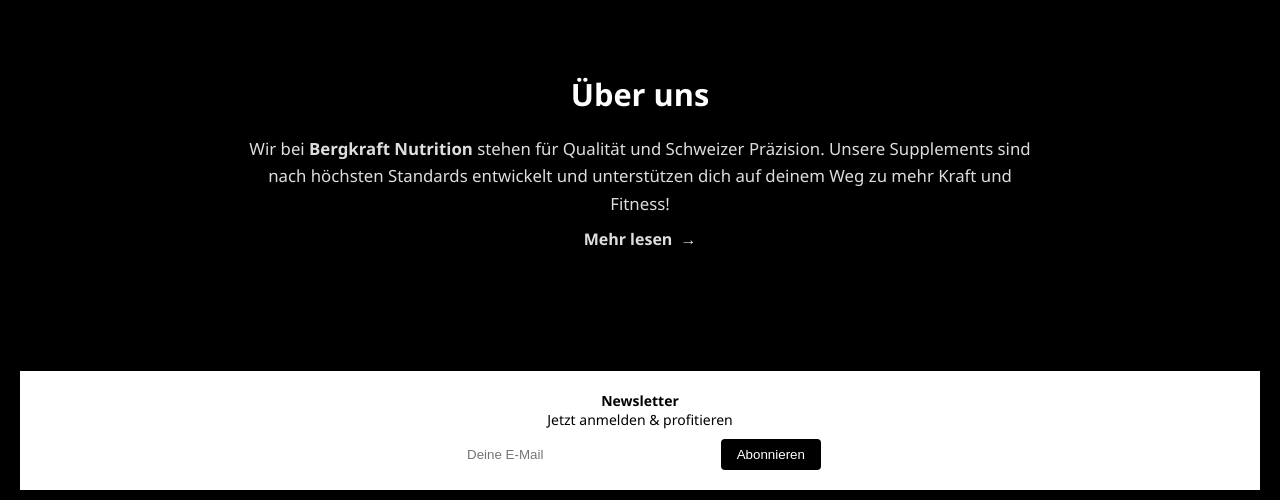
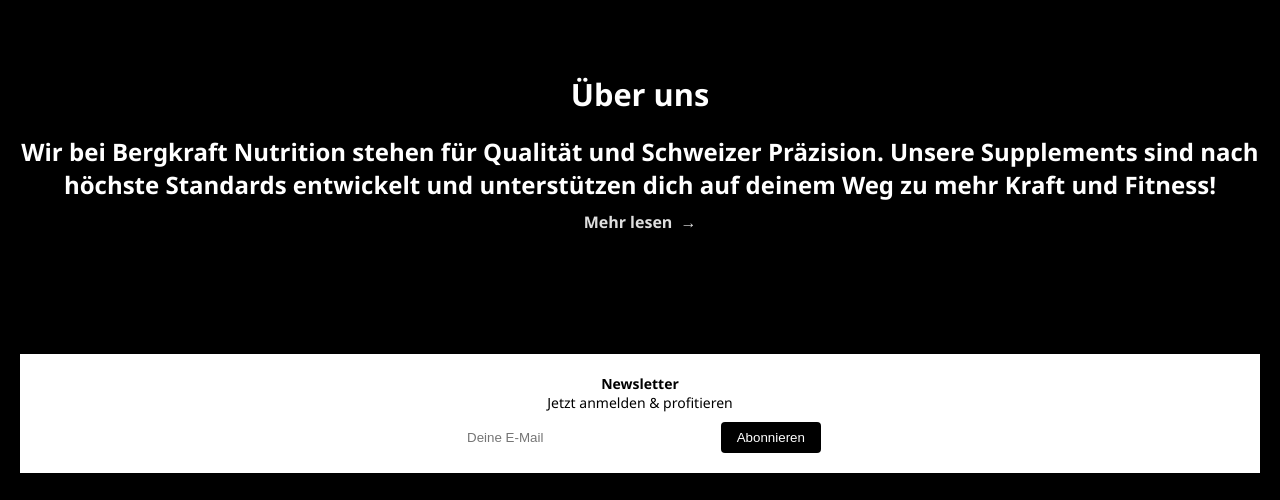
Before and after one commit to Giulio572/Lub, a plain HTML site: page index.html in a window 1280 px wide. Shown: the part 787-1287 px from the top of the page. Drawn offline with Linux system fonts and the light colour scheme.

Commit message:
Fix heading structure in "Über uns" section for improved semantics and accessibility

```diff
--- a/index.html
+++ b/index.html
@@ -55,10 +55,11 @@
     <div class="about-us-section">
       <h1>Über uns</h1>
       <p>
-        Wir bei <strong>Bergkraft Nutrition</strong> stehen für Qualität und
-        Schweizer Präzision. Unsere Supplements sind nach höchsten Standards
+        <h2> Wir bei <strong>Bergkraft Nutrition</strong> stehen für Qualität und
+        Schweizer Präzision. Unsere Supplements sind nach höchste Standards
         entwickelt und unterstützen dich auf deinem Weg zu mehr Kraft und
-        Fitness!
+        Fitness!</h2>
+
       </p>
 
       <!-- Neu: dezenter Text-Link wie ein Button -->
```
